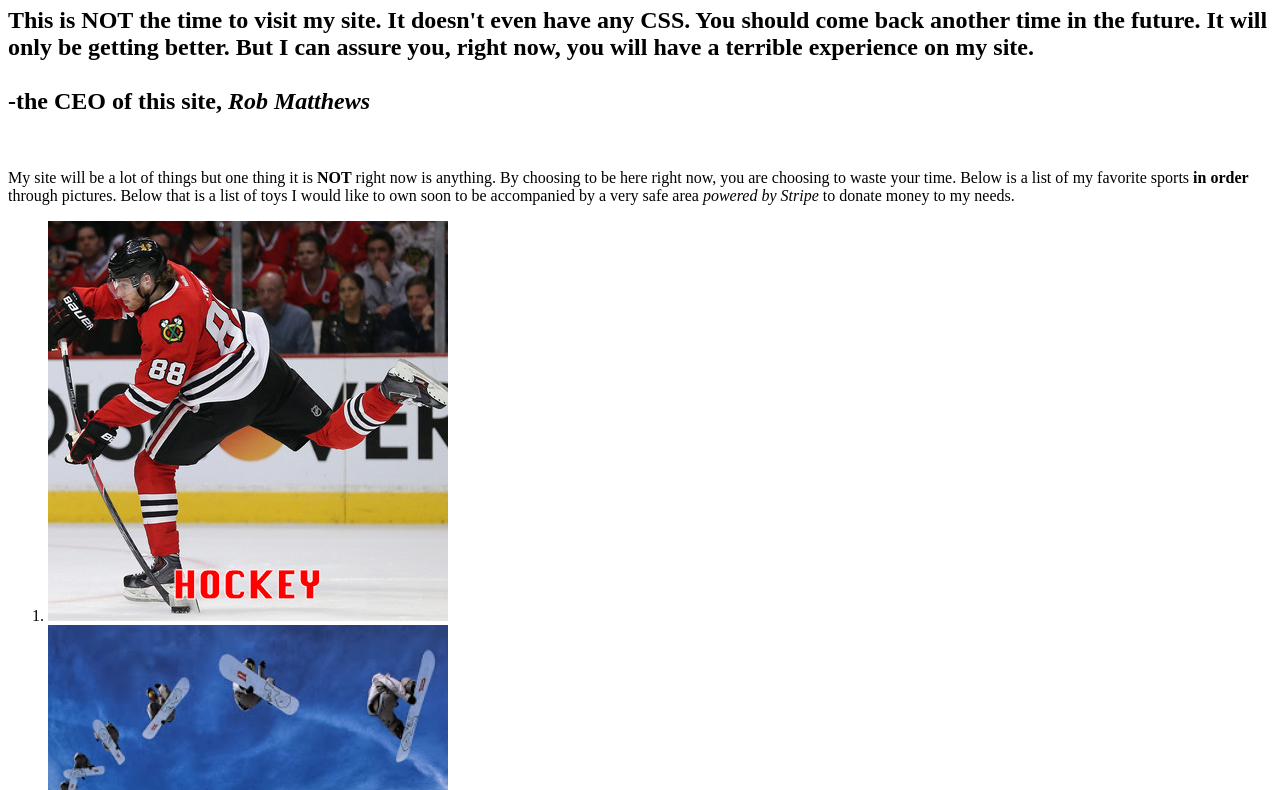
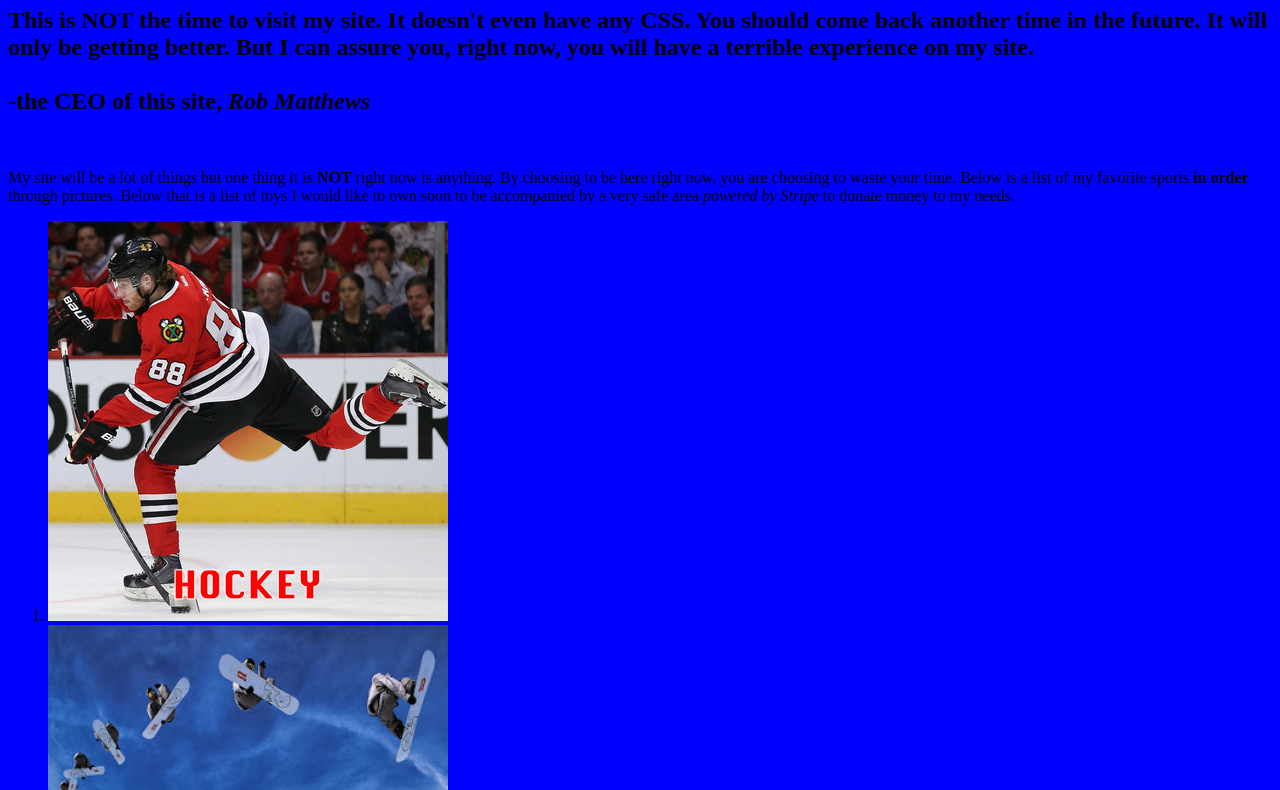
Before and after one commit to rockomatthews/rockomatthews.github.io, a plain HTML site: page index.html in a window 1280 px wide. Shown: the part 99-889 px from the top of the page. Drawn offline with Linux system fonts and the light colour scheme.

Commit message:
Add CSS style sheet and blue background to index.html

```diff
--- a/index.html
+++ b/index.html
@@ -1,6 +1,7 @@
 <!DOCTYPE html>
 <html>
 <head>
+	<link rel="stylesheet" type="text/css" href="styles.css">
 	<title>Rob Matthews' Site</title>
 </head>
 <body>
--- /dev/null
+++ b/styles.css
@@ -0,0 +1,3 @@
+body {
+	background: blue;
+}
```
